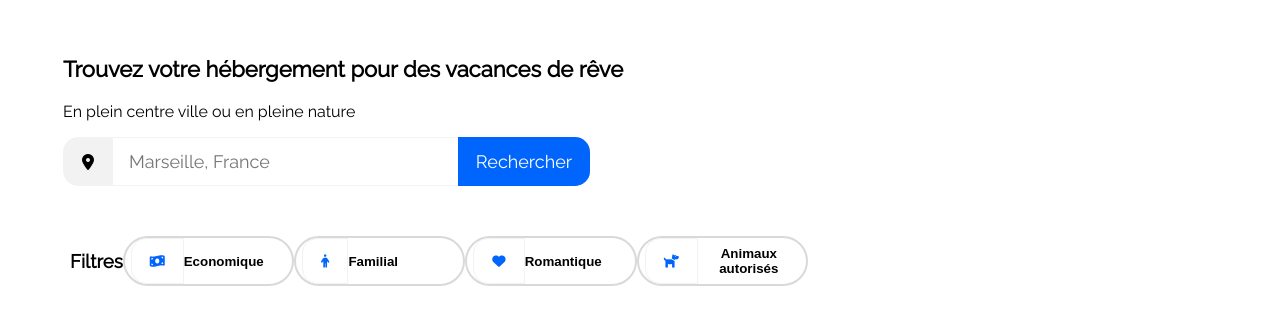
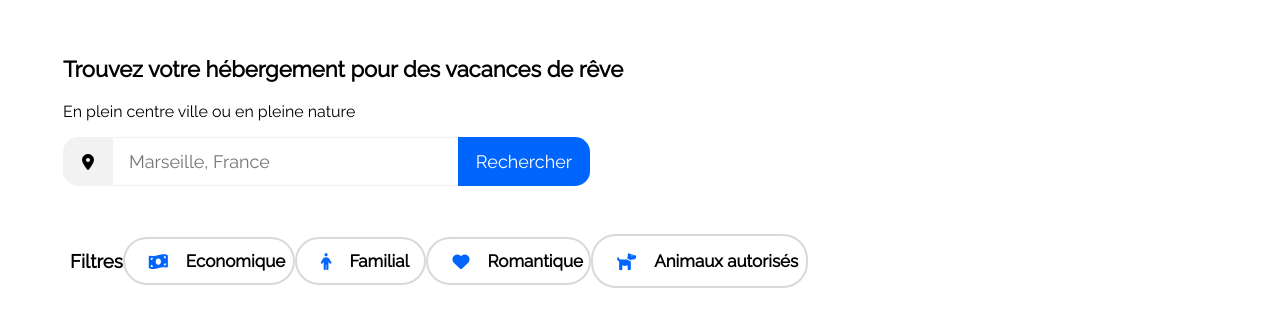
Before and after one commit to Paya21/Booki, a plain HTML site: page index.html in a window 1280 px wide. Shown: the part 93-420 px from the top of the page. Drawn offline with Linux system fonts and the light colour scheme.

Commit message:
finition filtres

```diff
--- a/css/style.css
+++ b/css/style.css
@@ -126,10 +126,16 @@ i
     align-items: center;
 }
 
+.filter h3
+{
+    width: 54px;
+    height: 21px;
+}
+
 .filter button
 {
-    width: 226px;
-    height: 50px;
+    font-family: 'Raleway', sans-serif;
+    font-size: 17px;
     border: 2px solid #d9d9d9;
     border-radius: 25px;
     display: flex;
@@ -145,5 +151,29 @@ i
 .filter i
 {
     color: #0065fc;
-    background-color: white;
+    background: none;
+    border-style: none;
 }
+
+.eco
+{
+    width: 190px;
+    height: 48px;
+}
+
+.family
+{
+    width: 145px;
+    height: 48px;
+}
+
+.romantic
+{
+    width: 180px;
+    height: 48px;
+}
+
+.pet
+{
+    width: 240px;
+}
--- a/index.html
+++ b/index.html
@@ -33,25 +33,25 @@
     <article class = "filter">
         <h3><strong>Filtres</strong></h3>
 
-        <button>
+        <button class="eco">
 
                 <i class="fa-solid fa-money-bill-wave"></i>
                 <strong>Economique</strong>
 
         </button>
-        <button>
+        <button class="family">
 
                 <i class="fa-solid fa-person"></i>
                 <strong>Familial</strong>
 
         </button>
-        <button>
+        <button class="romantic">
 
                 <i class="fa-solid fa-heart"></i>
                 <strong>Romantique</strong>
 
         </button>
-        <button>
+        <button class="pet">
 
                 <i class="fa-solid fa-dog"></i>
                 <strong>Animaux autorisés</strong>
```
